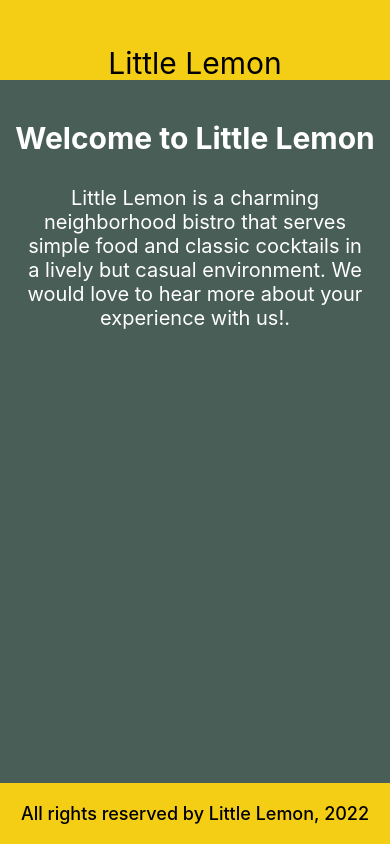
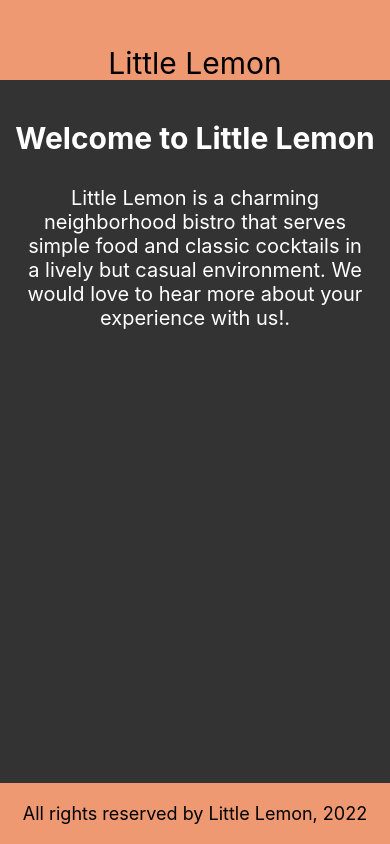
Before and after one commit to janindu-kulathilaka/little-lemon-app, a React Native app: screen / in a window 390 px wide. Built offline with nearby package versions, Linux system fonts and the light colour scheme.

Commit message:
did first week

```diff
--- a/App.js
+++ b/App.js
@@ -1,19 +1,21 @@
-import { View } from 'react-native';
+import { View, StyleSheet } from 'react-native';
 import LittleLemonHeader from './components/LittleLemonHeader';
 import LittleLemonFooter from './components/LittleLemonFooter';
 import WelcomeScreen from './components/WelcomeScreen';
 
 export default function App() {
   return (
-    <View
-      style={{
-        flex: 1,
-        backgroundColor: '#495E57',
-      }}
-    >
+    <View style={styles.container}>
       <LittleLemonHeader />
       <WelcomeScreen />
       <LittleLemonFooter />
     </View>
   );
 }
+
+const styles = StyleSheet.create({
+  container: {
+    flex: 1,
+    backgroundColor: '#333333',
+  },
+});
--- a/components/LittleLemonFooter.js
+++ b/components/LittleLemonFooter.js
@@ -1,26 +1,24 @@
-import { View, Text } from 'react-native';
+import { View, Text, StyleSheet } from 'react-native';
 
 export default function LittleLemonFooter() {
   return (
-    <View
-      style={{
-        position: 'absolute',
-        backgroundColor: '#F4CE14',
-        bottom: 0,
-        width: '100%',
-      }}
-    >
-      <Text
-        style={{
-          padding: 20,
-          color: 'black',
-          textAlign: 'center',
-          fontSize: 18,
-          fontWeight: 500,
-        }}
-      >
-        All rights reserved by Little Lemon, 2022
-      </Text>
+    <View style={styles.container}>
+      <Text style={styles.text}>All rights reserved by Little Lemon, 2022</Text>
     </View>
   );
 }
+
+const styles = StyleSheet.create({
+  container: {
+    position: 'absolute',
+    backgroundColor: '#EE9972',
+    bottom: 0,
+    width: '100%',
+  },
+  text: {
+    padding: 20,
+    color: 'black',
+    textAlign: 'center',
+    fontSize: 18,
+  },
+});
--- a/components/LittleLemonHeader.js
+++ b/components/LittleLemonHeader.js
@@ -1,18 +1,22 @@
-import { View, Text } from 'react-native';
+import { View, Text, StyleSheet } from 'react-native';
 
 export default function LittleLemonHeader() {
   return (
-    <View style={{ flex: 0.1, backgroundColor: '#F4CE14' }}>
-      <Text
-        style={{
-          paddingTop: 45,
-          fontSize: 30,
-          color: 'black',
-          textAlign: 'center',
-        }}
-      >
-        Little Lemon
-      </Text>
+    <View style={styles.container}>
+      <Text style={styles.text}>Little Lemon</Text>
     </View>
   );
 }
+
+const styles = StyleSheet.create({
+  container: {
+    flex: 0.1,
+    backgroundColor: '#EE9972',
+  },
+  text: {
+    paddingTop: 45,
+    fontSize: 30,
+    color: 'black',
+    textAlign: 'center',
+  },
+});
--- a/components/WelcomeScreen.js
+++ b/components/WelcomeScreen.js
@@ -1,36 +1,12 @@
-import { View, Text, ScrollView } from 'react-native';
+import { View, Text, ScrollView, StyleSheet } from 'react-native';
 
 export default function WelcomeScreen() {
   return (
-    <View
-      style={{
-        flex: 0.7,
-        backgroundColor: '#495E57',
-        alignItems: 'center',
-        marginTop: 40,
-      }}
-    >
+    <View style={styles.container}>
       <ScrollView>
-        <Text
-          style={{
-            color: 'white',
-            fontSize: 30,
-            fontWeight: 'bold',
-            textAlign: 'center',
-          }}
-        >
-          Welcome to Little Lemon
-        </Text>
+        <Text style={styles.text}>Welcome to Little Lemon</Text>
 
-        <Text
-          style={{
-            textAlign: 'center',
-            fontSize: 20,
-            marginTop: 10,
-            color: 'white',
-            padding: 20,
-          }}
-        >
+        <Text style={styles.paragraph}>
           Little Lemon is a charming neighborhood bistro that serves simple food
           and classic cocktails in a lively but casual environment. We would
           love to hear more about your experience with us!.
@@ -39,3 +15,24 @@
     </View>
   );
 }
+
+const styles = StyleSheet.create({
+  container: {
+    flex: 0.7,
+    alignItems: 'center',
+    marginTop: 40,
+  },
+  text: {
+    color: 'white',
+    fontSize: 30,
+    fontWeight: 'bold',
+    textAlign: 'center',
+  },
+  paragraph: {
+    textAlign: 'center',
+    fontSize: 20,
+    marginTop: 10,
+    color: 'white',
+    padding: 20,
+  },
+});
```
